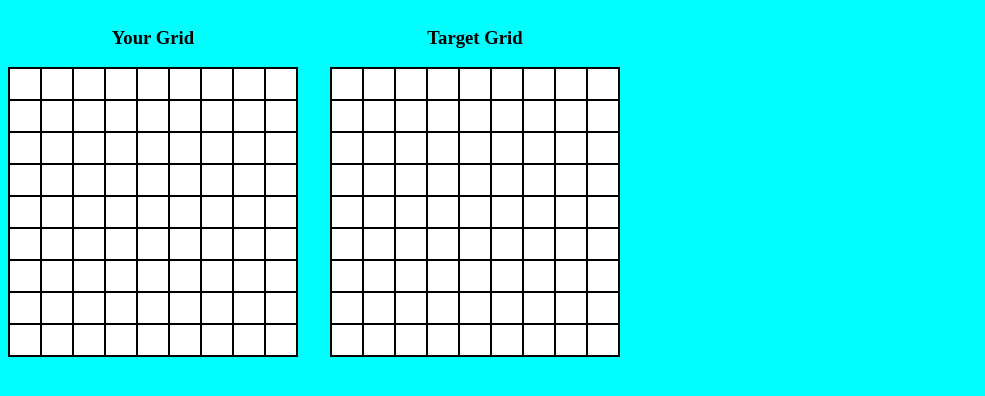
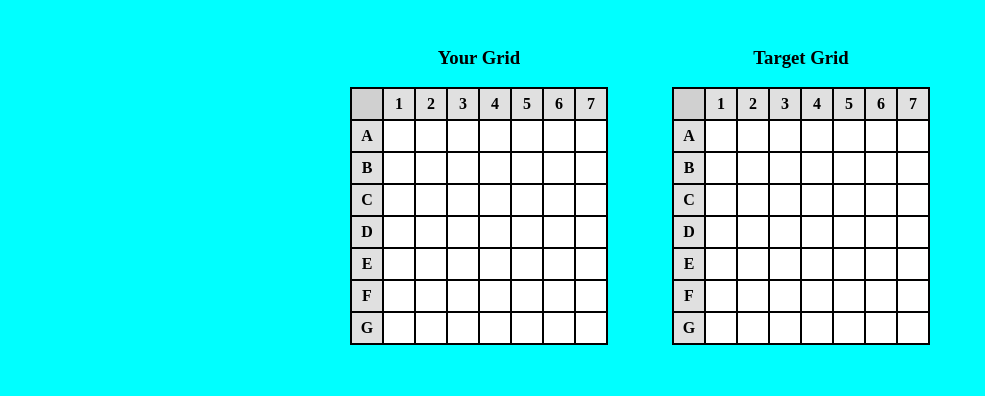
Before and after one commit to BMorin87/battleship, a website built with webpack: page src/template.html in a window 1280 px wide. Shown: the whole page, without its empty margins (0-985 px from the left). Built offline with nearby package versions, Linux system fonts and the light colour scheme.

Commit message:
Add coordinate display to grids

```diff
--- a/src/index.js
+++ b/src/index.js
@@ -6,25 +6,50 @@ import { Ship } from "./ship.js";
 
 class UIManager {
   constructor() {
-    this.game = new Gameboard();
-    const gameContainerDiv = document.querySelector(".gameContainer");
-    const shipGridDiv = gameContainerDiv.querySelector("#shipGrid");
-    const targetGridDiv = gameContainerDiv.querySelector("#targetGrid");
+    this.game = new Gameboard(7, 7);
+    this.gameContainerDiv = document.querySelector(".gameContainer");
+    this.shipGridDiv = this.gameContainerDiv.querySelector("#shipGrid");
+    this.targetGridDiv = this.gameContainerDiv.querySelector("#targetGrid");
 
-    const gridContainers = document.querySelectorAll(".gridContainer");
-    for (const grid of gridContainers) {
-      grid.style.setProperty("--columns", this.game.columns);
-      grid.style.setProperty("--rows", this.game.rows);
+    this.gridContainers = document.querySelectorAll(".gridContainer");
+    for (const grid of this.gridContainers) {
+      grid.style.setProperty("--columns", this.game.columns + 1); // +1 for row labels
+      grid.style.setProperty("--rows", this.game.rows + 1); // +1 for column labels
     }
-    for (let i = 0; i < this.game.columns; i++) {
-      for (let j = 0; j < this.game.rows; j++) {
-        const shipGridCell = document.createElement("div");
-        shipGridCell.classList.add("gameCell");
-        shipGridDiv.appendChild(shipGridCell);
 
-        const targetGridCell = document.createElement("div");
-        targetGridCell.classList.add("gameCell");
-        targetGridDiv.appendChild(targetGridCell);
+    this.createGridWithCoordinates(this.shipGridDiv);
+    this.createGridWithCoordinates(this.targetGridDiv);
+  }
+
+  createGridWithCoordinates(gridDiv) {
+    // Add column headers (numbers)
+    for (let i = 0; i <= this.game.columns; i++) {
+      const cell = document.createElement("div");
+      cell.classList.add("gameCell", "coordinateCell");
+
+      if (i > 0) {
+        cell.textContent = i;
+        cell.classList.add("columnHeader");
+      }
+
+      gridDiv.appendChild(cell);
+    }
+
+    // Add rows with row headers (letters)
+    for (let j = 0; j < this.game.rows; j++) {
+      // Add row header (letter)
+      const rowLabel = document.createElement("div");
+      rowLabel.classList.add("gameCell", "coordinateCell", "rowHeader");
+      rowLabel.textContent = String.fromCharCode(65 + j); // A, B, C, etc.
+      gridDiv.appendChild(rowLabel);
+
+      // Add regular cells
+      for (let i = 0; i < this.game.columns; i++) {
+        const cell = document.createElement("div");
+        cell.classList.add("gameCell");
+        cell.dataset.row = j;
+        cell.dataset.col = i;
+        gridDiv.appendChild(cell);
       }
     }
   }
--- a/src/style.css
+++ b/src/style.css
@@ -1,16 +1,19 @@
 body {
     background-color: cyan;
+    display: flex;
+    justify-content: center;
 }
 
 .gridContainer {
     display: flex;
     flex-direction: column;
     align-items: center;
+    margin-top: 20px;
 }
 
 .gameContainer {
     display: flex;
-    gap: 32px;
+    gap: 64px;
 }
 
 .grid {
@@ -26,4 +29,26 @@ body {
     box-sizing: border-box;
     width: 32px;
     height: 32px;
+    display: flex;
+    justify-content: center;
+    align-items: center;
 }
+
+.coordinateCell {
+    background-color: #f0f0f0;
+    font-weight: bold;
+}
+
+.rowHeader {
+    background-color: #e0e0e0;
+}
+
+.columnHeader {
+    background-color: #e0e0e0;
+}
+
+/* Empty top-left corner cell */
+.coordinateCell:first-child {
+    background-color: #d0d0d0;
+    border: 1px solid black;
+}
```
